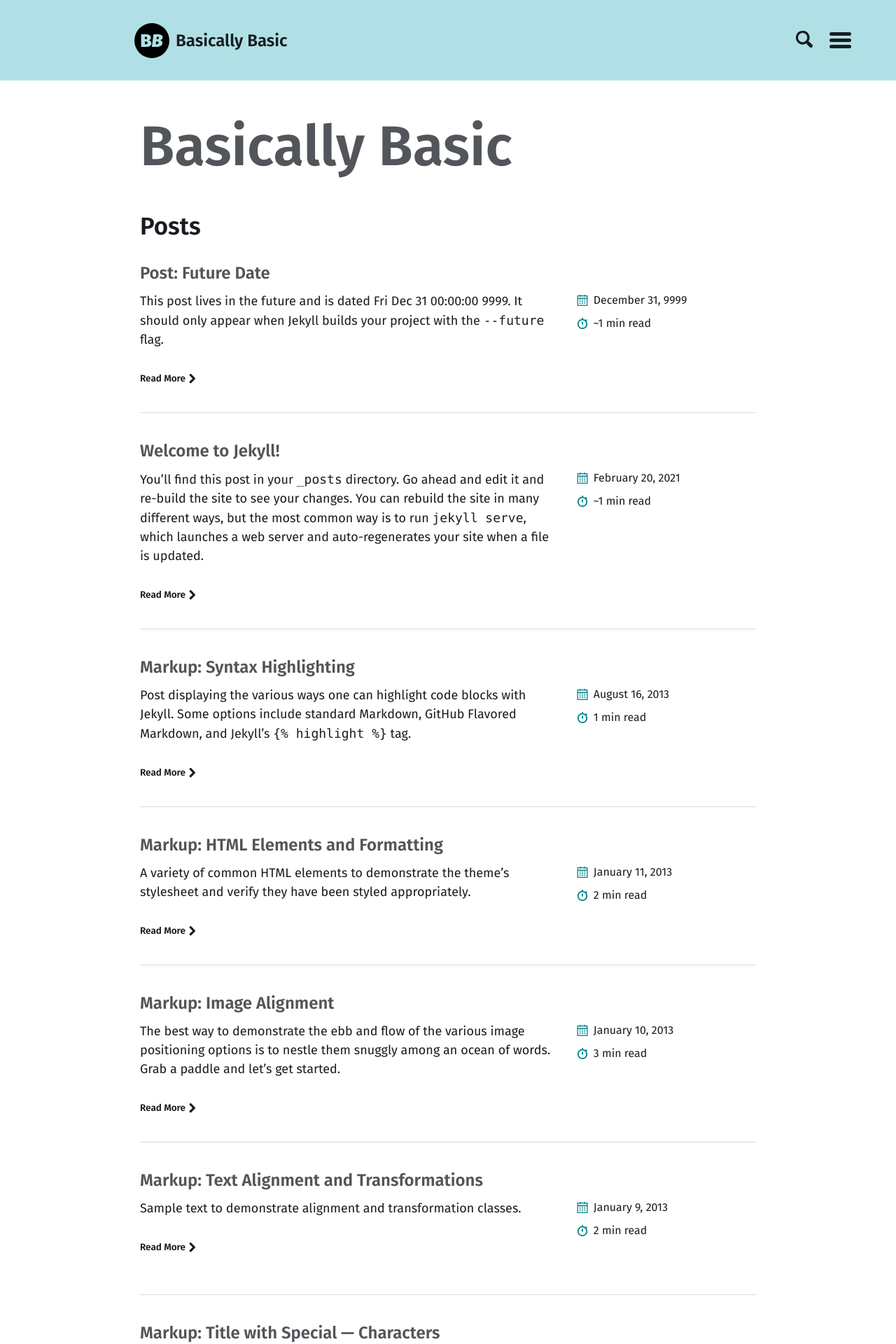
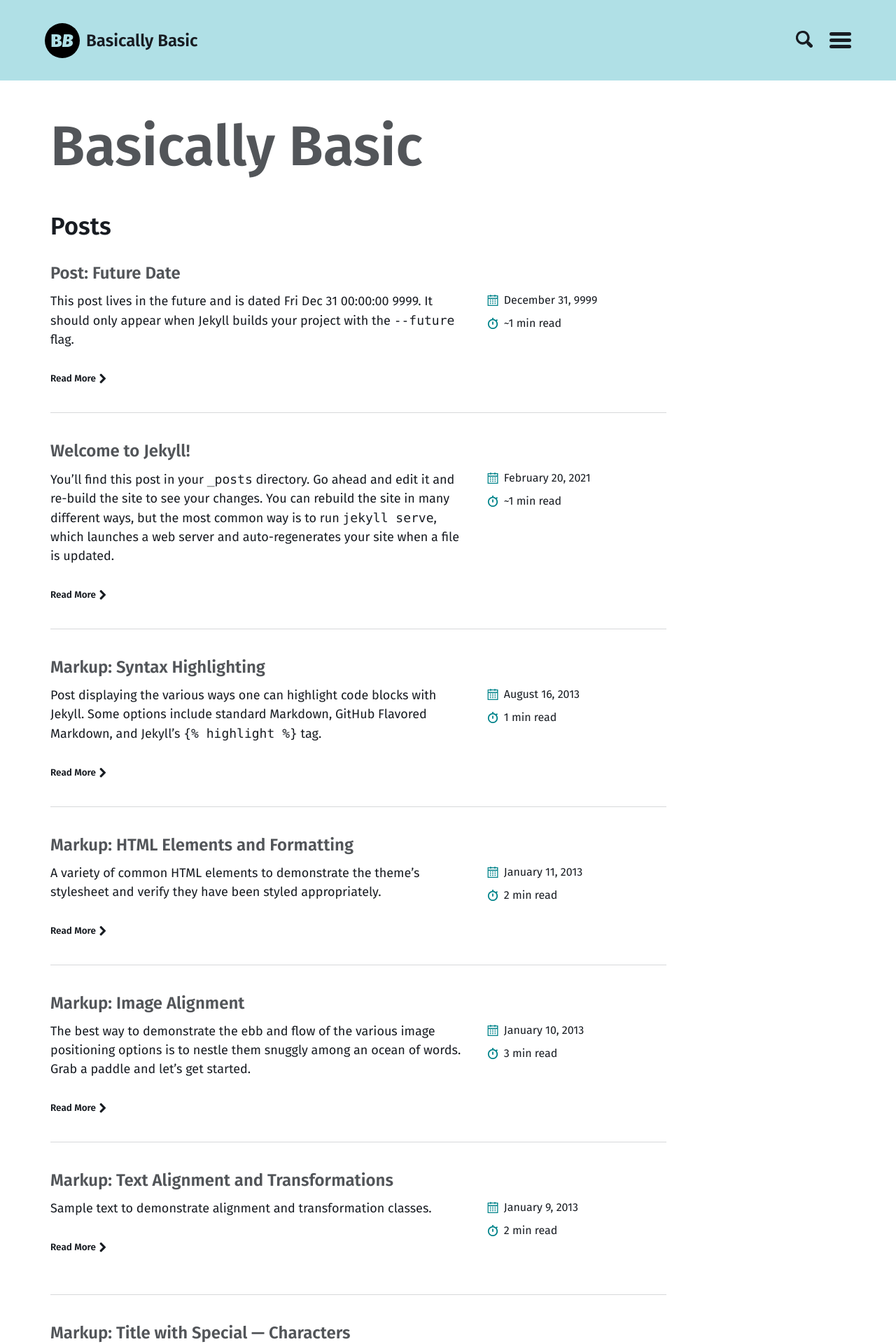
Before and after one commit to motilalmeher/motilalmeher.github.io, a Jekyll site: the page built from index.md, in a window 1280 px wide. Shown: the top 1920 px of the page at 70% size. Built offline with Jekyll 4.4.1, drawn with Linux system fonts in a browser that asks for light colours; the list of posts is cut into pages by our own code; comment, search, counter and statistics services are not loaded.

Commit message:
Update _layout.scss

```diff
--- a/_sass/basically-basic/_layout.scss
+++ b/_sass/basically-basic/_layout.scss
@@ -57,8 +57,8 @@ main {
 }
 
 .inner {
-  margin-left: auto;
-  margin-right: auto;
+  margin-left: 0px;
+  margin-right: 0px;
   max-width: $large;
 }
 
```
